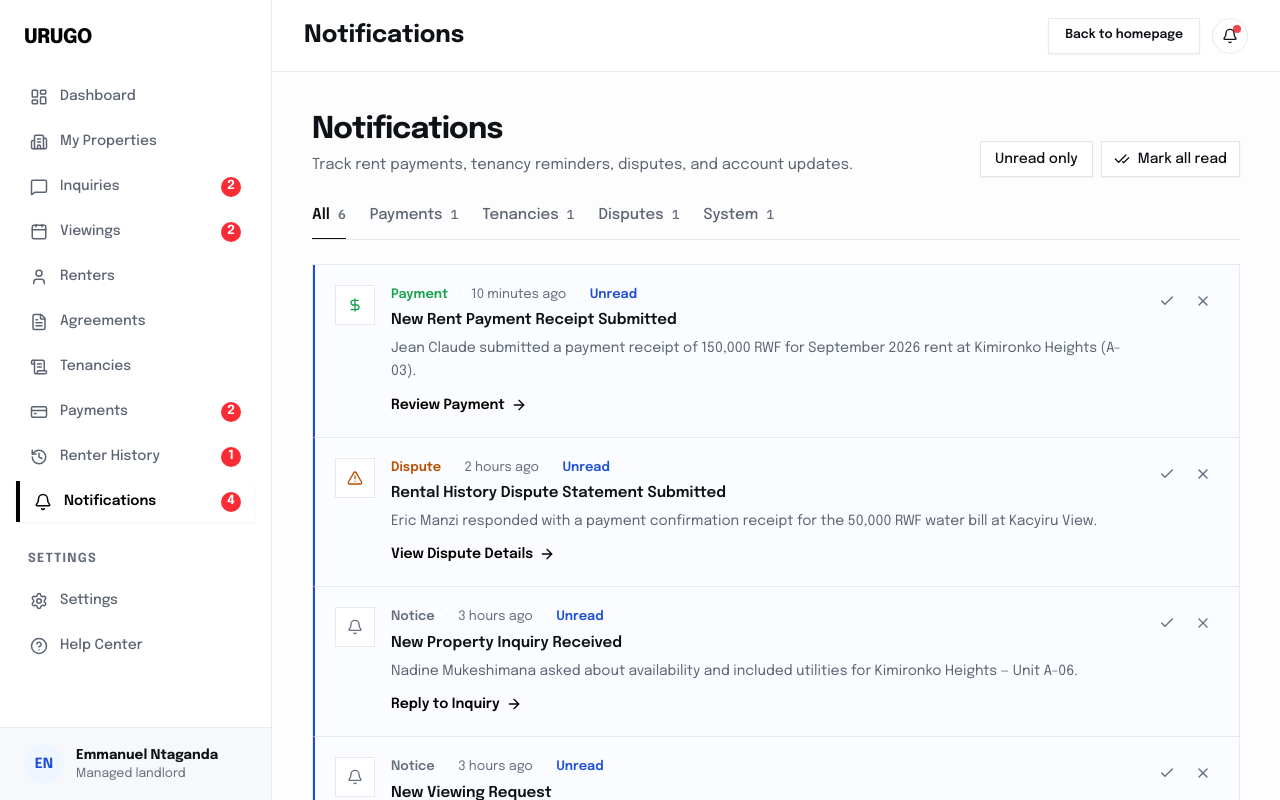
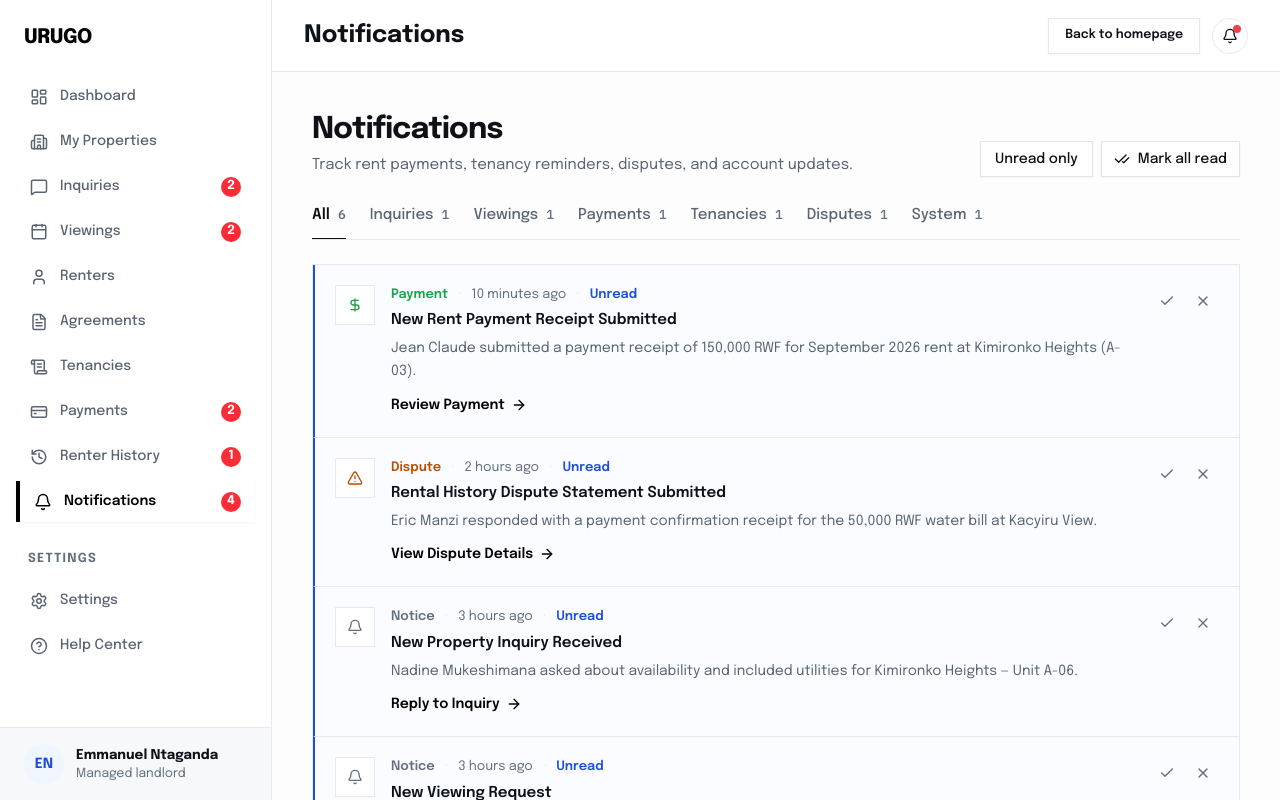
Before and after one commit to Urugo-software/Urugo-Frontend, a Next.js app: page /landlord/notifications in a window 1280 px wide. Built offline with nearby package versions, Linux system fonts and the light colour scheme.

Commit message:
add service-aware notification category tabs

```diff
--- a/components/dashboard/landlord/notifications/NotificationTabs.tsx
+++ b/components/dashboard/landlord/notifications/NotificationTabs.tsx
@@ -1,33 +1,43 @@
 "use client";
 
 import { cn } from "@/lib/utils";
+import type { LandlordServiceMode } from "@/types/landlord";
 
 export const NOTIFICATION_TABS = [
-  { id: "all", label: "All" },
-  { id: "payment", label: "Payments" },
-  { id: "tenancy", label: "Tenancies" },
-  { id: "dispute", label: "Disputes" },
-  { id: "system", label: "System" },
+  { id: "all", label: "All", managedOnly: false },
+  { id: "inquiry", label: "Inquiries", managedOnly: false },
+  { id: "viewing", label: "Viewings", managedOnly: false },
+  { id: "payment", label: "Payments", managedOnly: true },
+  { id: "tenancy", label: "Tenancies", managedOnly: true },
+  { id: "dispute", label: "Disputes", managedOnly: true },
+  { id: "system", label: "System", managedOnly: false },
 ] as const;
 
 interface NotificationTabsProps {
   activeTab: string;
   onTabChange: (tabId: string) => void;
   getCount: (tabId: string) => number;
+  serviceMode?: LandlordServiceMode;
 }
 
 export function NotificationTabs({
   activeTab,
   onTabChange,
   getCount,
+  serviceMode = "managed",
 }: NotificationTabsProps) {
+  const tabs =
+    serviceMode === "listing_only"
+      ? NOTIFICATION_TABS.filter((tab) => !tab.managedOnly)
+      : NOTIFICATION_TABS;
+
   return (
     <div
       role="tablist"
       aria-label="Notification categories"
       className="flex items-center gap-2 overflow-x-auto border-b border-line sm:gap-6"
     >
-      {NOTIFICATION_TABS.map((tab) => {
+      {tabs.map((tab) => {
         const isActive = activeTab === tab.id;
         const count = getCount(tab.id);
         return (
```
